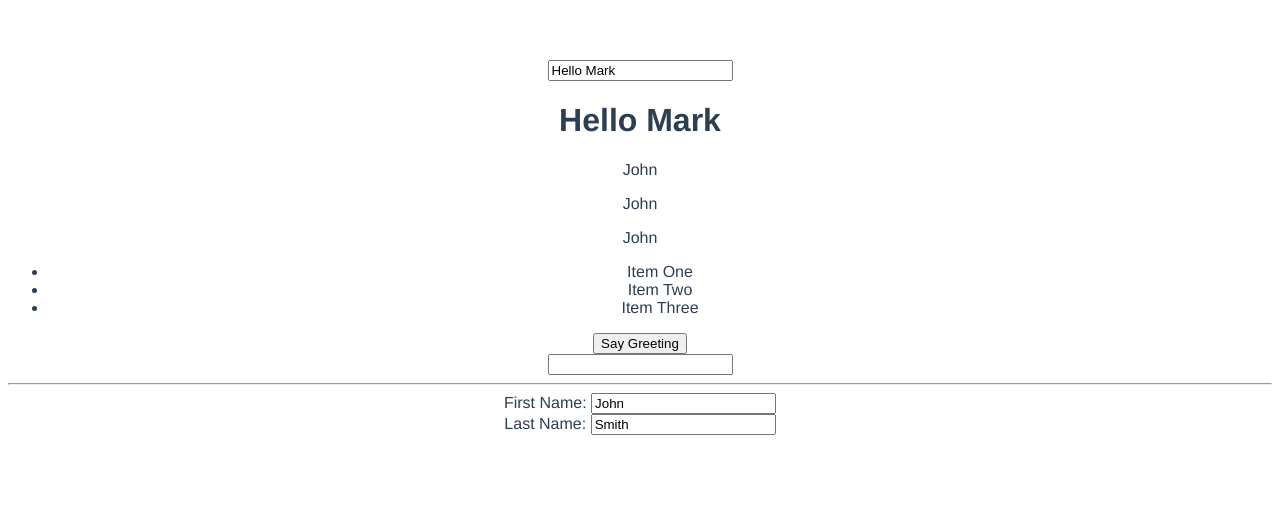
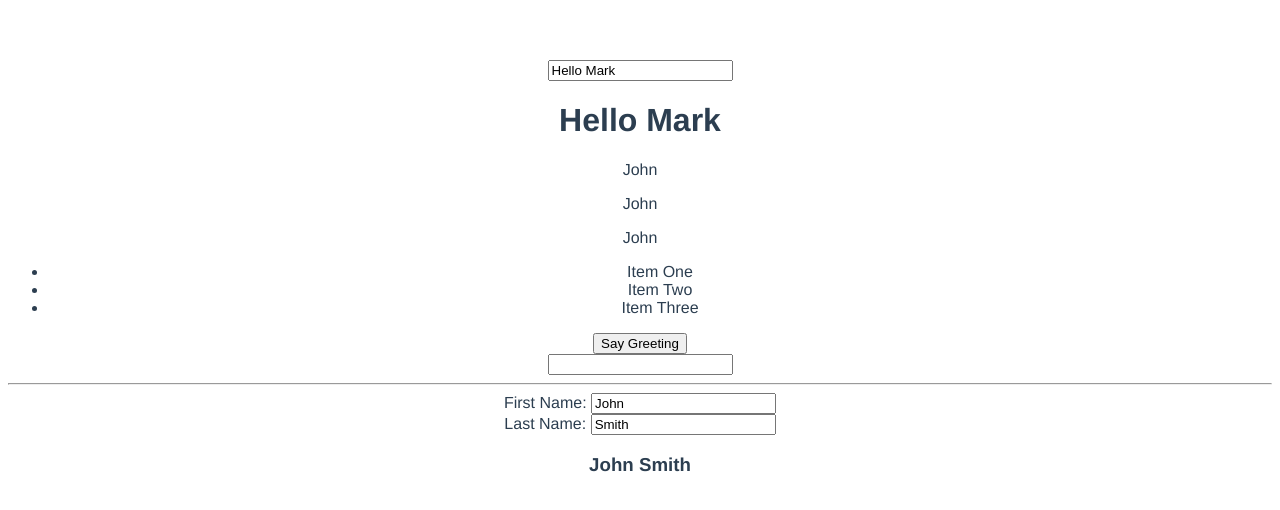
Before and after one commit to markpackham/VueJS, a Vue app in the folder vueapp/: page / in a window 1280 px wide. Shown: the top 510 px of the page. Built offline with nearby package versions, Linux system fonts and the light colour scheme.

Commit message:
add computing properties

```diff
--- a/vueapp/src/components/Test.vue
+++ b/vueapp/src/components/Test.vue
@@ -21,7 +21,7 @@
         <br>
         <label>Last Name: </label>
         <input type="text" v-model="user.lastName">
-
+        <h3>{{fullName}}</h3>
     </div>
 </template>
 
@@ -53,6 +53,11 @@
             enterHit: function () {
                 console.log('You hit enter');
             }
+        },
+        computed: {
+            fullName: function () {
+                return this.user.firstName + ' ' + this.user.lastName;
+            }
         }
     }
 </script>
```
